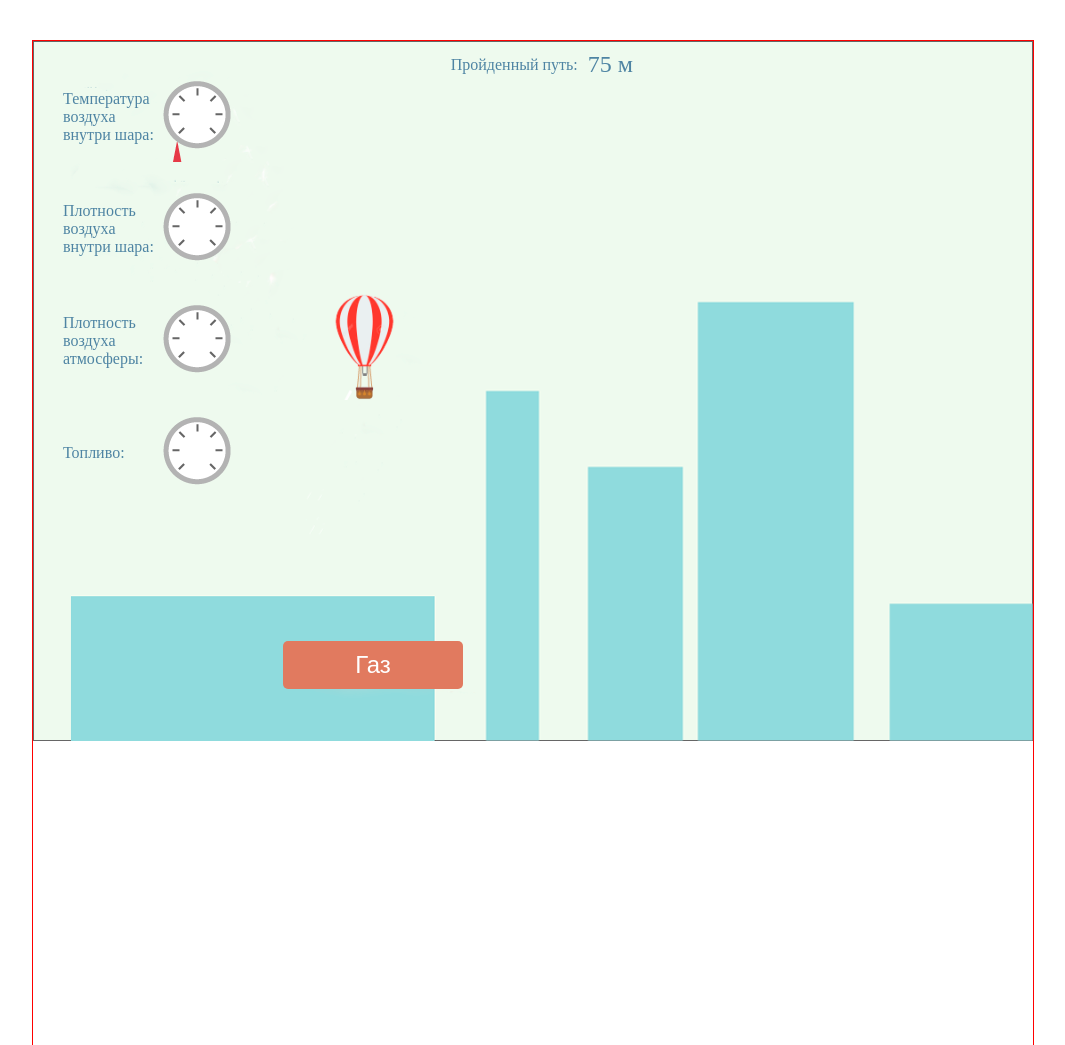
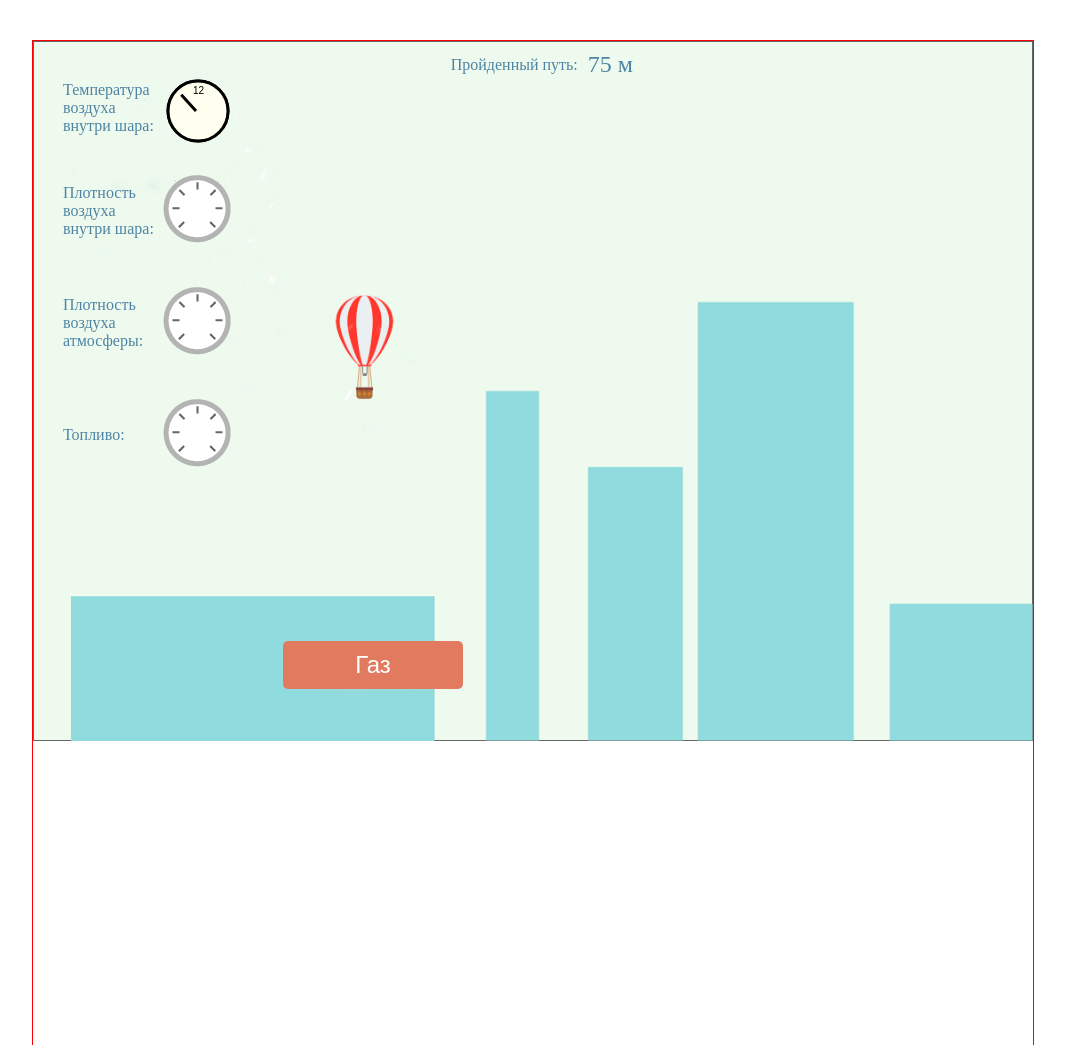
Before and after one commit to ulan31/Fly-ballon-umder-city, a plain HTML site: page index.html in a window 1280 px wide. Shown: the top 1045 px of the page, without its empty margins (107-1172 px from the left). Drawn offline with Linux system fonts and the light colour scheme.

Commit message:
create clock

```diff
--- a/index.html
+++ b/index.html
@@ -13,9 +13,7 @@
     <div class="clock">
       <div class="clock-block tem-ball">
         <div class="text">Температура воздуха внутри шара:</div>
-        <div class="img">
-          <img src="./img/data.png" alt="">
-        </div>
+
       </div>
       <div class="clock-block density-ball">
         <div class="text">Плотность воздуха внутри шара:</div>
--- a/index.js
+++ b/index.js
@@ -7,11 +7,11 @@ const context = canvas.getContext('2d')
 
 const bg = new Image()
 const baloon = new Image()
-const pointer = new Image()
+
 
 baloon.src = 'img/baloon.png'
 bg.src = 'img/background.png'
-pointer.src = 'img/pointer.png'
+
 
 const baloonSpeed = {
   x: 300,
@@ -25,6 +25,8 @@ let isAnimate = true
 
 bg.onload = function() {
   render()
+  drawClock()
+  rotatePointer()
   btn.addEventListener('click', function() {
     isAnimate = true
     game()
@@ -36,6 +38,7 @@ bg.onload = function() {
 function game() {
   update()
   render()
+  rotatePointer()
   if(isAnimate) {
     requestAnimFrame(game)
   }
@@ -61,12 +64,10 @@ function update() {
 function render() {
   context.drawImage(bg,0,0)
   context.drawImage(baloon, baloonSpeed.x, baloonSpeed.y, 63, 109)
-  context.drawImage(pointer, 140, 100)
   distance.innerHTML = startHeight + ' м'
-
 }
 
-var requestAnimFrame = (function() {
+const requestAnimFrame = (function() {
   return window.requestAnimationFrame ||
          window.webkitRequestAnimationFrame ||
          window.mozRequestAnimationFrame ||
@@ -76,3 +77,27 @@ var requestAnimFrame = (function() {
         window.setTimeout(callback, 1000/20)
         }
 })()
+
+function drawClock() {
+  context.beginPath();
+  context.arc(165, 70, 30, 0, Math.PI * 2);
+  context.closePath();
+  context.lineWidth = 3;
+  context.stroke();
+  context.fillStyle = "ivory";
+  context.fill();
+  context.fillStyle = "black";
+  context.fillText("12", 160, 53);
+}
+
+function rotatePointer() {
+ const d = new Date();
+ const radianAngle = (d.getSeconds() / 60) * Math.PI * 2;
+  context.save();
+  context.translate(163, 70);
+  context.rotate(radianAngle);
+  context.moveTo(0, 0);
+  context.lineTo(22, 0);
+  context.stroke();
+  context.restore();
+}
```
